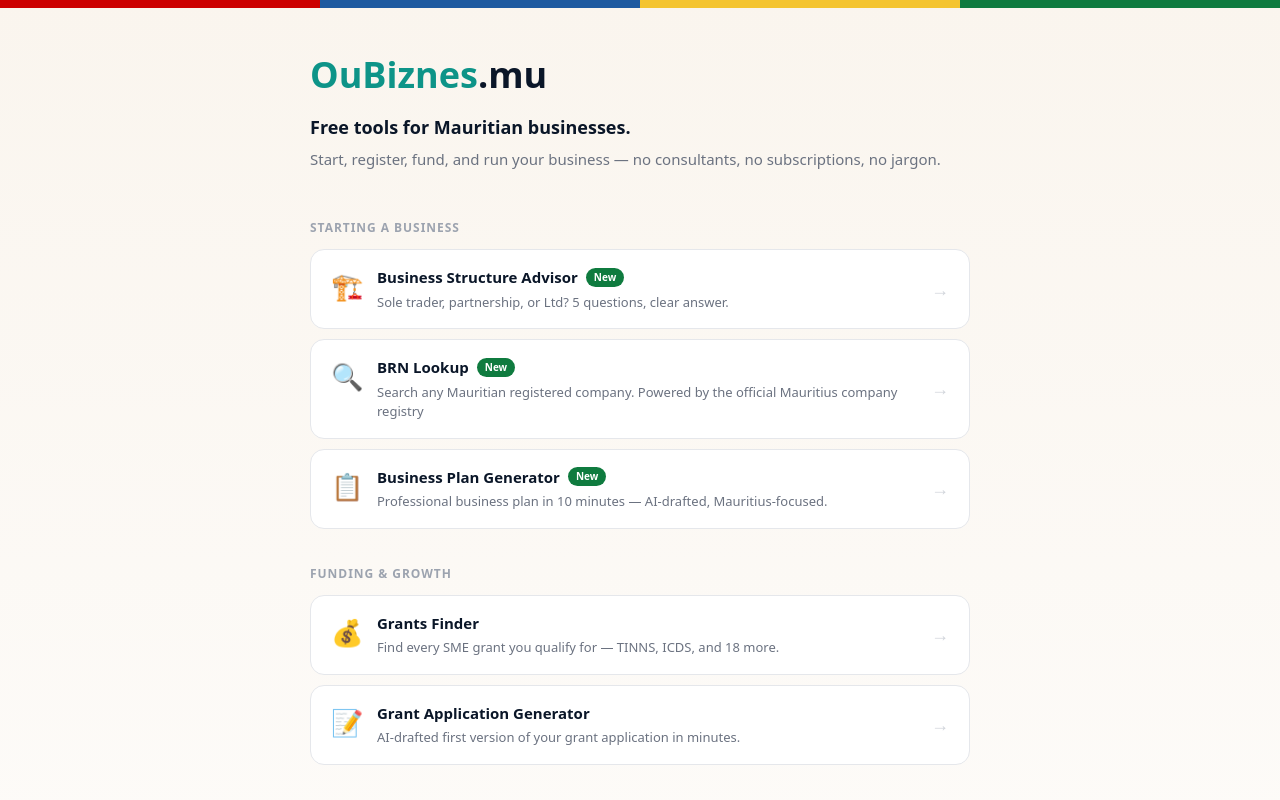
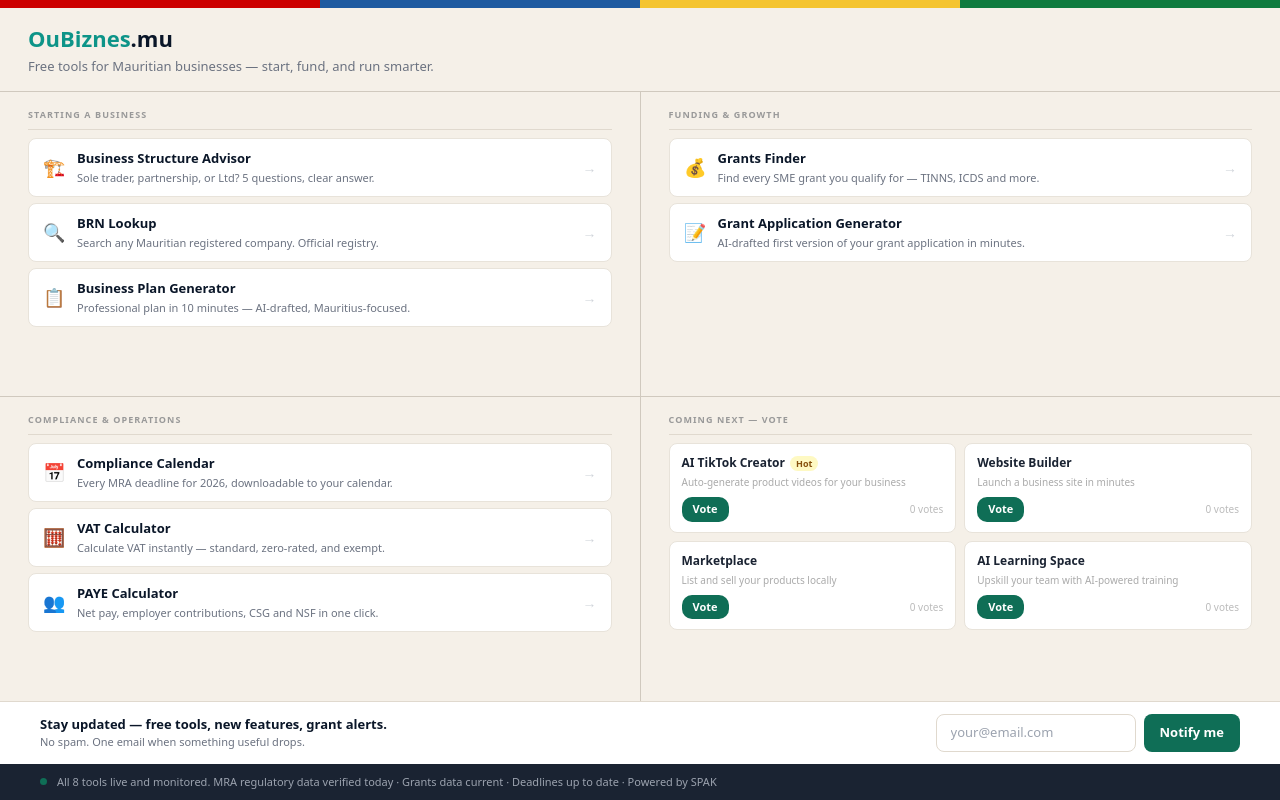
Before and after one commit to pravish1922-ctrl/oubiznes, a Next.js app: page / in a window 1280 px wide. Shown: the top 800 px of the page. Built offline with nearby package versions, Linux system fonts and the light colour scheme.

Commit message:
feat(home): redesign — 2x2 grid layout, voting quadrant, email strip, SPAK footer

```diff
--- a/app/page.tsx
+++ b/app/page.tsx
@@ -2,226 +2,238 @@
 import Link from "next/link";
 import { useState } from "react";
 
-const NAVY = "#0A1628";
-const CORAL = "#0D9488";
-const GOLD = "#F4C430";
-const GREEN = "#0F7B3F";
-const BLUE = "#1E5AA0";
+const NAVY    = "#0A1628";
+const CORAL   = "#0D9488";
+const GOLD    = "#F4C430";
+const GREEN   = "#0F7B3F";
+const BLUE    = "#1E5AA0";
+const PRIMARY = "#0F6E56";
+const CREAM   = "#F5F0E8";
+const DIVIDER = "#d0c9be";
 
-const tools = [
-  {
-    group: "Starting a Business",
-    items: [
-      {
-        href: "/structure",
-        emoji: "🏗️",
-        title: "Business Structure Advisor",
-        desc: "Sole trader, partnership, or Ltd? 5 questions, clear answer.",
-        tag: "New",
-        tagColor: GREEN,
-        live: true,
-      },
-      {
-        href: "/lookup",
-        emoji: "🔍",
-        title: "BRN Lookup",
-        desc: "Search any Mauritian registered company. Powered by the official Mauritius company registry",
-        tag: "New",
-        tagColor: GREEN,
-        live: true,
-      },
-      {
-        href: "/plan",
-        emoji: "📋",
-        title: "Business Plan Generator",
-        desc: "Professional business plan in 10 minutes — AI-drafted, Mauritius-focused.",
-        tag: "New",
-        tagColor: GREEN,
-        live: true,
-      },
-    ],
-  },
-  {
-    group: "Funding & Growth",
-    items: [
-      {
-        href: "/grants",
-        emoji: "💰",
-        title: "Grants Finder",
-        desc: "Find every SME grant you qualify for — TINNS, ICDS, and 18 more.",
-        live: true,
-      },
-      {
-        href: "/apply",
-        emoji: "📝",
-        title: "Grant Application Generator",
-        desc: "AI-drafted first version of your grant application in minutes.",
-        live: true,
-      },
-    ],
-  },
-  {
-    group: "Compliance & Operations",
-    items: [
-      {
-        href: "/calendar",
-        emoji: "📅",
-        title: "Compliance Calendar",
-        desc: "Every MRA deadline for 2026, downloadable to your calendar.",
-        live: true,
-      },
-      {
-        href: "/vat",
-        emoji: "🧮",
-        title: "VAT Calculator",
-        desc: "Calculate VAT instantly — standard, zero-rated, and exempt.",
-        live: true,
-      },
-      {
-        href: "/paye",
-        emoji: "👥",
-        title: "PAYE Calculator",
-        desc: "Net pay, employer contributions, CSG and NSF in one click.",
-        live: true,
-      },
-    ],
-  },
+interface Tool { href: string; emoji: string; title: string; desc: string }
+interface VoteItem { id: string; title: string; desc: string; hot?: boolean }
+
+const STARTING: Tool[] = [
+  { href: "/structure", emoji: "🏗️", title: "Business Structure Advisor", desc: "Sole trader, partnership, or Ltd? 5 questions, clear answer." },
+  { href: "/lookup",    emoji: "🔍", title: "BRN Lookup",                  desc: "Search any Mauritian registered company. Official registry." },
+  { href: "/plan",      emoji: "📋", title: "Business Plan Generator",      desc: "Professional plan in 10 minutes — AI-drafted, Mauritius-focused." },
 ];
 
+const FUNDING: Tool[] = [
+  { href: "/grants", emoji: "💰", title: "Grants Finder",               desc: "Find every SME grant you qualify for — TINNS, ICDS and more." },
+  { href: "/apply",  emoji: "📝", title: "Grant Application Generator", desc: "AI-drafted first version of your grant application in minutes." },
+];
+
+const COMPLIANCE: Tool[] = [
+  { href: "/calendar", emoji: "📅", title: "Compliance Calendar", desc: "Every MRA deadline for 2026, downloadable to your calendar." },
+  { href: "/vat",      emoji: "🧮", title: "VAT Calculator",      desc: "Calculate VAT instantly — standard, zero-rated, and exempt." },
+  { href: "/paye",     emoji: "👥", title: "PAYE Calculator",     desc: "Net pay, employer contributions, CSG and NSF in one click." },
+];
+
+// TODO: wire to Supabase feature_votes table
+const COMING_NEXT: VoteItem[] = [
+  { id: "tiktok",      title: "AI TikTok Creator",  desc: "Auto-generate product videos for your business", hot: true },
+  { id: "website",     title: "Website Builder",     desc: "Launch a business site in minutes" },
+  { id: "marketplace", title: "Marketplace",         desc: "List and sell your products locally" },
+  { id: "ai-learning", title: "AI Learning Space",   desc: "Upskill your team with AI-powered training" },
+];
+
+const SECTION_HEADER: React.CSSProperties = {
+  fontSize: 9, fontWeight: 700, letterSpacing: "0.12em", color: "#999",
+  textTransform: "uppercase", paddingBottom: 8,
+  borderBottom: "1px solid #e0d9ce", marginBottom: 8,
+};
+
+function ToolRow({ tool, hovered, onEnter, onLeave }: {
+  tool: Tool;
+  hovered: boolean;
+  onEnter: () => void;
+  onLeave: () => void;
+}) {
+  return (
+    <Link href={tool.href} style={{ textDecoration: "none", display: "block", marginBottom: 6 }}>
+      <div
+        onMouseEnter={onEnter}
+        onMouseLeave={onLeave}
+        style={{
+          background: "#fff",
+          border: `1px solid ${hovered ? PRIMARY : "#e8e3da"}`,
+          borderRadius: 8,
+          padding: "10px 14px",
+          display: "flex",
+          alignItems: "center",
+          gap: 12,
+          cursor: "pointer",
+          transition: "border-color 0.15s",
+        }}
+      >
+        <span style={{ fontSize: 18, flexShrink: 0 }}>{tool.emoji}</span>
+        <div style={{ flex: 1 }}>
+          <div style={{ fontWeight: 600, fontSize: 13, color: NAVY }}>{tool.title}</div>
+          <div style={{ fontSize: 11, color: "#6b7280", marginTop: 1 }}>{tool.desc}</div>
+        </div>
+        <span style={{ color: "#d1d5db", fontSize: 14, flexShrink: 0 }}>→</span>
+      </div>
+    </Link>
+  );
+}
+
 export default function Home() {
-  const [hoveredHref, setHoveredHref] = useState(null);
+  const [hovered, setHovered] = useState<string | null>(null);
+  // TODO: wire to Supabase feature_votes table
+  const [votes, setVotes] = useState<Record<string, number>>(
+    Object.fromEntries(COMING_NEXT.map(c => [c.id, 0]))
+  );
+
+  function vote(id: string) {
+    setVotes(v => ({ ...v, [id]: v[id] + 1 }));
+  }
+
+  const quadrant: React.CSSProperties = { background: CREAM, padding: "16px 28px", overflow: "auto" };
 
   return (
-    <div style={{ background: "linear-gradient(to bottom, #FAF5EE, #fff)", colorScheme: "light", minHeight: "100vh" }}>
+    <>
+      <style>{`
+        .home-grid {
+          display: grid;
+          grid-template-columns: 1fr 1fr;
+          grid-template-rows: 1fr 1fr;
+          gap: 1px;
+          background: ${DIVIDER};
+          flex: 1;
+        }
+        .email-strip {
+          display: flex;
+          align-items: center;
+          justify-content: space-between;
+          gap: 20px;
+        }
+        @media (max-width: 768px) {
+          .home-grid {
+            grid-template-columns: 1fr !important;
+            grid-template-rows: auto !important;
+          }
+          .email-strip {
+            flex-direction: column;
+            align-items: flex-start;
+          }
+        }
+      `}</style>
+
+      <div style={{ display: "flex", flexDirection: "column", minHeight: "100vh", background: CREAM, colorScheme: "light" }}>
+
         {/* Flag bar */}
-      <div style={{ height: 8, display: "flex" }}>
+        <div style={{ height: 8, display: "flex", flexShrink: 0 }}>
           <div style={{ flex: 1, background: "#CC0000" }} />
           <div style={{ flex: 1, background: BLUE }} />
           <div style={{ flex: 1, background: GOLD }} />
           <div style={{ flex: 1, background: GREEN }} />
         </div>
 
-      <div style={{ maxWidth: 700, margin: "0 auto", padding: "40px 20px" }}>
-        {/* Hero */}
-        <div style={{ marginBottom: 48 }}>
-          <div style={{ marginBottom: 12 }}>
-            <span style={{ fontWeight: 900, fontSize: 36, color: CORAL }}>OuBiznes</span>
-            <span style={{ fontWeight: 900, fontSize: 36, color: NAVY }}>.mu</span>
+        {/* Header */}
+        <header style={{ padding: "14px 28px", background: CREAM, flexShrink: 0, borderBottom: `1px solid ${DIVIDER}` }}>
+          <div>
+            <span style={{ fontWeight: 900, fontSize: 22, color: CORAL }}>OuBiznes</span>
+            <span style={{ fontWeight: 900, fontSize: 22, color: NAVY }}>.mu</span>
           </div>
-          <p style={{ fontSize: 18, color: NAVY, fontWeight: 700, marginBottom: 6 }}>
-            Free tools for Mauritian businesses.
+          <p style={{ fontSize: 13, color: "#6b7280", margin: "2px 0 0 0" }}>
+            Free tools for Mauritian businesses — start, fund, and run smarter.
           </p>
-          <p style={{ fontSize: 15, color: "#6b7280", lineHeight: 1.6 }}>
-            Start, register, fund, and run your business — no consultants, no subscriptions, no jargon.
-          </p>
+        </header>
+
+        {/* 2×2 grid */}
+        <main className="home-grid">
+
+          {/* Top-left: STARTING A BUSINESS */}
+          <div style={quadrant}>
+            <div style={SECTION_HEADER}>Starting a Business</div>
+            {STARTING.map(t => (
+              <ToolRow key={t.href} tool={t} hovered={hovered === t.href}
+                onEnter={() => setHovered(t.href)} onLeave={() => setHovered(null)} />
+            ))}
           </div>
 
-        {/* Tool groups */}
-        {tools.map(group => (
-          <div key={group.group} style={{ marginBottom: 36 }}>
-            <h2 style={{ fontSize: 12, fontWeight: 700, color: "#9ca3af", letterSpacing: "0.08em", textTransform: "uppercase", marginBottom: 12 }}>
-              {group.group}
-            </h2>
-            <div style={{ display: "flex", flexDirection: "column", gap: 10 }}>
-              {group.items.map(tool => {
-                const isHovered = hoveredHref === tool.href;
-                const card = (
-                  <div
-                    style={{
-                      background: "#fff",
-                      border: `1.5px solid ${isHovered && tool.live ? CORAL : "#e5e7eb"}`,
-                      borderRadius: 14,
-                      padding: "16px 20px",
-                      display: "flex",
-                      alignItems: "flex-start",
-                      gap: 14,
-                      cursor: tool.live ? "pointer" : "default",
-                      transition: "border-color 0.15s ease",
-                      opacity: tool.live ? 1 : 0.85,
-                    }}
-                    onMouseEnter={() => setHoveredHref(tool.href)}
-                    onMouseLeave={() => setHoveredHref(null)}
-                  >
-                    <span style={{ fontSize: 26, flexShrink: 0, marginTop: 1 }}>{tool.emoji}</span>
-                    <div style={{ flex: 1 }}>
-                      <div style={{ display: "flex", alignItems: "center", gap: 8, marginBottom: 4, flexWrap: "wrap" }}>
-                        <span style={{ fontWeight: 700, fontSize: 15, color: NAVY }}>{tool.title}</span>
-                        {tool.tag && (
-                          <span style={{
-                            background: tool.tagColor,
-                            color: tool.tagTextColor || "#fff",
-                            fontSize: 10, fontWeight: 700,
-                            padding: "2px 8px", borderRadius: 99,
-                          }}>
-                            {tool.tag}
+          {/* Top-right: FUNDING & GROWTH */}
+          <div style={quadrant}>
+            <div style={SECTION_HEADER}>Funding &amp; Growth</div>
+            {FUNDING.map(t => (
+              <ToolRow key={t.href} tool={t} hovered={hovered === t.href}
+                onEnter={() => setHovered(t.href)} onLeave={() => setHovered(null)} />
+            ))}
+          </div>
+
+          {/* Bottom-left: COMPLIANCE & OPERATIONS */}
+          <div style={quadrant}>
+            <div style={SECTION_HEADER}>Compliance &amp; Operations</div>
+            {COMPLIANCE.map(t => (
+              <ToolRow key={t.href} tool={t} hovered={hovered === t.href}
+                onEnter={() => setHovered(t.href)} onLeave={() => setHovered(null)} />
+            ))}
+          </div>
+
+          {/* Bottom-right: COMING NEXT — VOTE */}
+          <div style={quadrant}>
+            <div style={SECTION_HEADER}>Coming Next — Vote</div>
+            <div style={{ display: "grid", gridTemplateColumns: "1fr 1fr", gap: 8 }}>
+              {COMING_NEXT.map(item => (
+                <div key={item.id} style={{ background: "#fff", border: "1px solid #e8e3da", borderRadius: 8, padding: "10px 12px" }}>
+                  <div style={{ display: "flex", alignItems: "center", gap: 5, marginBottom: 3, flexWrap: "wrap" }}>
+                    <span style={{ fontSize: 12, fontWeight: 600, color: "#1a2332" }}>{item.title}</span>
+                    {item.hot && (
+                      <span style={{ fontSize: 9, fontWeight: 700, background: "#FEF9C3", color: "#854F0B", padding: "1px 6px", borderRadius: 99 }}>
+                        Hot
                       </span>
                     )}
                   </div>
-                      <p style={{ fontSize: 13, color: "#6b7280", margin: 0, lineHeight: 1.5 }}>{tool.desc}</p>
-                      {tool.notice && (
-                        <div style={{ marginTop: 8, background: "#F0F7FF", borderRadius: 8, padding: "8px 12px" }}>
-                          <p style={{ fontSize: 12, color: "#1E5AA0", margin: 0, lineHeight: 1.5 }}>
-                            🤝 {tool.notice}
-                          </p>
-                        </div>
-                      )}
-                    </div>
-                    {tool.live && (
-                      <span style={{ color: "#d1d5db", fontSize: 18, flexShrink: 0, alignSelf: "center" }}>→</span>
-                    )}
-                  </div>
-                );
-
-                return tool.live ? (
-                  <Link key={tool.href} href={tool.href} style={{ textDecoration: "none" }}>
-                    {card}
-                  </Link>
-                ) : (
-                  <div key={tool.href}>{card}</div>
-                );
-              })}
+                  <div style={{ fontSize: 10, color: "#aaa", marginBottom: 8, lineHeight: 1.4 }}>{item.desc}</div>
+                  <div style={{ display: "flex", alignItems: "center", justifyContent: "space-between" }}>
+                    <button
+                      onClick={() => vote(item.id)}
+                      style={{ background: PRIMARY, color: "#fff", border: "none", borderRadius: 10, padding: "4px 11px", fontWeight: 700, fontSize: 11, cursor: "pointer" }}
+                    >
+                      Vote
+                    </button>
+                    <span style={{ fontSize: 10, color: "#bbb" }}>{votes[item.id]} votes</span>
                   </div>
                 </div>
               ))}
-        {/* Email capture */}
-        <div style={{ background: "#fff", border: "1.5px solid #e5e7eb", borderRadius: 14, padding: "20px 24px", marginBottom: 24 }}>
-          <p style={{ fontSize: 14, fontWeight: 700, color: NAVY, marginBottom: 4 }}>
-            Stay updated — free tools, new features, grant alerts.
-          </p>
-          <p style={{ fontSize: 13, color: "#6b7280", marginBottom: 12 }}>
-            No spam. One email when something useful drops.
-          </p>
-          <form
-            action="https://formspree.io/f/maqabeqb"
-            method="POST"
-            style={{ display: "flex", gap: 8 }}
-          >
+            </div>
+          </div>
+        </main>
+
+        {/* Email signup strip */}
+        <div className="email-strip" style={{ background: "#fff", borderTop: `1px solid #e0d9ce`, padding: "12px 40px", flexShrink: 0 }}>
+          <div>
+            <div style={{ fontSize: 13, fontWeight: 700, color: NAVY }}>Stay updated — free tools, new features, grant alerts.</div>
+            <div style={{ fontSize: 11, color: "#6b7280" }}>No spam. One email when something useful drops.</div>
+          </div>
+          <form action="https://formspree.io/f/maqabeqb" method="POST" style={{ display: "flex", gap: 8, flexShrink: 0 }}>
             <input
               type="email"
               name="email"
               placeholder="your@email.com"
               required
-              style={{ flex: 1, padding: "11px 16px", borderRadius: 10, border: "1.5px solid #e5e7eb", fontSize: 14, color: NAVY, outline: "none" }}
+              style={{ padding: "8px 14px", borderRadius: 8, border: "1px solid #e0d9ce", fontSize: 13, color: NAVY, outline: "none", width: 200 }}
             />
             <button
               type="submit"
-              style={{ padding: "11px 20px", background: CORAL, color: "#fff", border: "none", borderRadius: 10, fontWeight: 700, fontSize: 14, cursor: "pointer" }}
+              style={{ padding: "8px 16px", background: PRIMARY, color: "#fff", border: "none", borderRadius: 8, fontWeight: 700, fontSize: 13, cursor: "pointer" }}
             >
               Notify me
             </button>
           </form>
         </div>
-        {/* Footer tagline */}
-        <div style={{ textAlign: "center", paddingTop: 24, borderTop: "1px solid #e5e7eb" }}>
-          <p style={{ fontSize: 14, color: "#9ca3af", fontStyle: "italic" }}>
-            Ou biznes, nou lafors. 🇲🇺
-          </p>
-          <p style={{ fontSize: 12, color: "#d1d5db", marginTop: 4 }}>
-            © 2026 OuBiznes.mu ·{" "}
-            <a href="mailto:contact@oubiznes.mu" style={{ color: CORAL, textDecoration: "underline" }}>contact@oubiznes.mu</a>
-          </p>
+
+        {/* SPAK status bar */}
+        <footer style={{ background: "#1a2332", padding: "10px 40px", display: "flex", alignItems: "center", gap: 10, flexShrink: 0 }}>
+          <div style={{ width: 7, height: 7, borderRadius: "50%", background: PRIMARY, flexShrink: 0 }} />
+          <span style={{ fontSize: 11, color: "#9ca3af" }}>
+            All 8 tools live and monitored. MRA regulatory data verified today · Grants data current · Deadlines up to date · Powered by SPAK
+          </span>
+        </footer>
+
       </div>
-      </div>
-    </div>
+    </>
   );
 }
```
Lines whose indentation alone changed are shown as unchanged.
